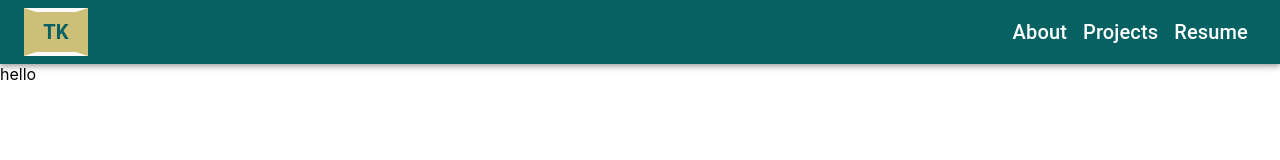
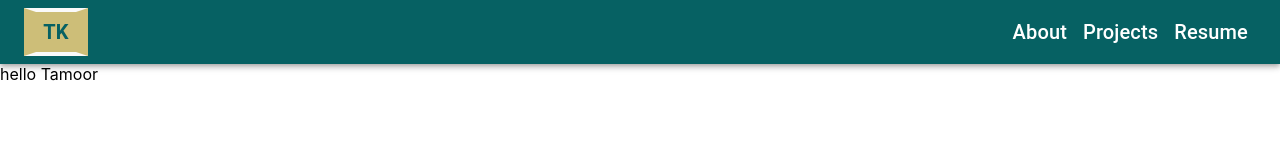
Before and after one commit to TamoorKhokhar/tamoorPortfolio, a React (Create React App) app: page / in a window 1280 px wide. Shown: the top 160 px of the page. Built offline with nearby package versions, Linux system fonts and the light colour scheme.

Commit message:
change in about page

```diff
--- a/src/pages/about.jsx
+++ b/src/pages/about.jsx
@@ -1,4 +1,4 @@
 function AboutPage() {
-  return <>hello</>;
+  return <>hello Tamoor</>;
 }
 export default AboutPage;
```
